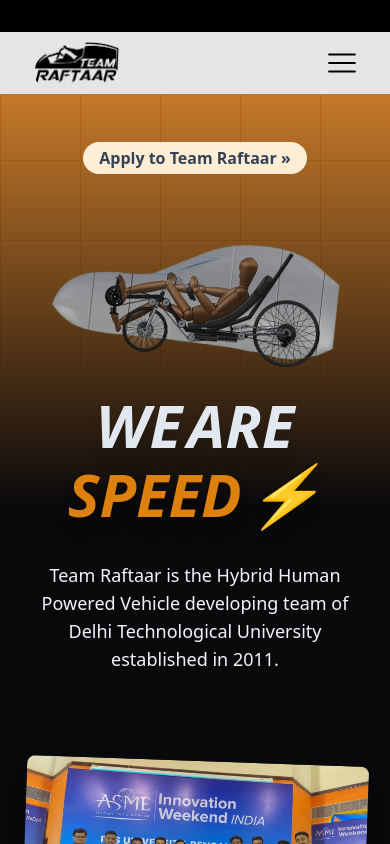
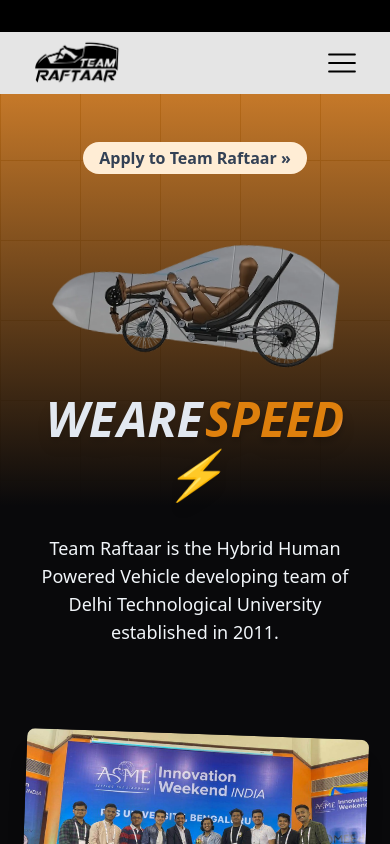
Before and after one commit to teamraftaardtu/website, a Next.js app: page / in a window 390 px wide. Shown: the top 844 px of the page. Built offline with nearby package versions, Linux system fonts and the light colour scheme.

Commit message:
Update page.tsx

```diff
--- a/app/page.tsx
+++ b/app/page.tsx
@@ -77,7 +77,7 @@
 						className="-z-10 mt-16 h-auto w-5/6 rotate-6 md:hidden hover:rotate-0 transition ease-in-out duration-300"
 					/>
 					<div>
-						<h1 className="mt-8 max-w-xl text-center font-accent text-6xl [word-spacing:-10px] md:[word-spacing:-20px] font-bold uppercase italic !leading-[1.15] text-slate-200 drop-shadow-lg md:text-left md:text-8xl">
+						<h1 className="mt-8 max-w-xl text-center font-accent text-5xl [word-spacing:-10px] md:[word-spacing:-20px] font-bold uppercase italic !leading-[1.15] text-slate-200 drop-shadow-lg md:text-left md:text-8xl">
 							We are{" "}
 							<span className="shiny text-orange-300 drop-shadow-lg">
 								speed{" "}
```
